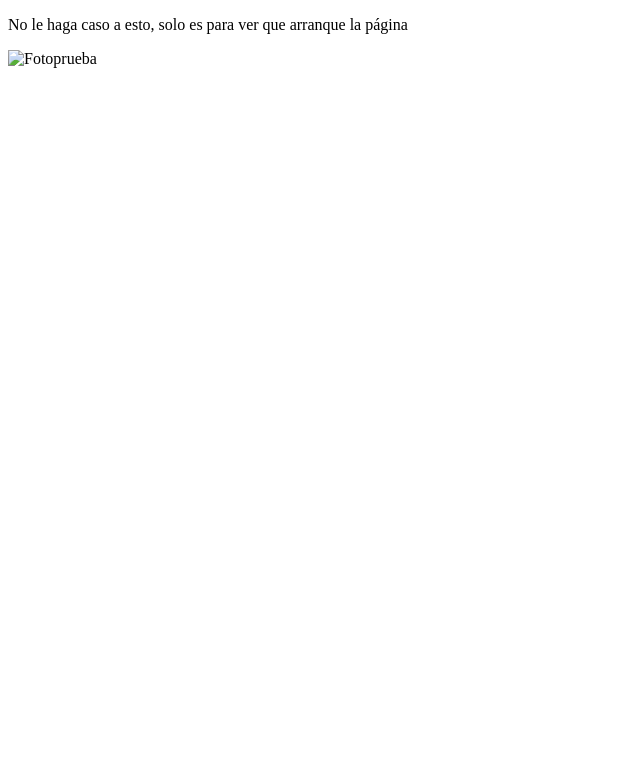
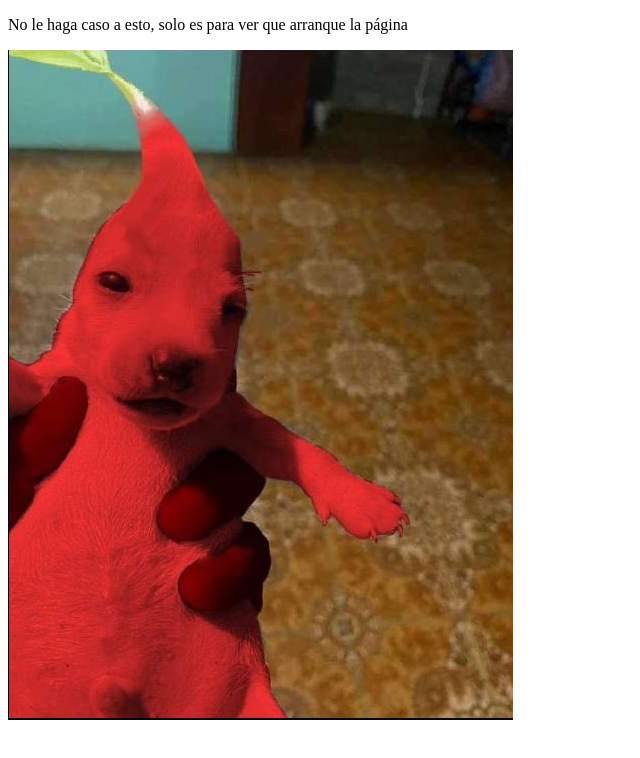
Before and after one commit to sssccv/Proyecto_E-Commerce_SSSR, a plain HTML site: page docs/index.html in a window 1280 px wide. Shown: the whole page, without its empty margins (0-640 px from the left). Drawn offline with Linux system fonts and the light colour scheme; the site is published under a folder, as on GitHub Pages, so addresses that start at the root find nothing.

Commit message:
carpetas2

```diff
--- a/docs/index.html
+++ b/docs/index.html
@@ -7,6 +7,6 @@
 </head>
 <body>
     <p>No le haga caso a esto, solo es para ver que arranque la página</p>
-    <img src="/fotos/Fotoprueba.png" alt="Fotoprueba">
+    <img src="./fotos/Fotoprueba.png" alt="Fotoprueba">
 </body>
 </html>
```
Also changed, not shown: docs/fotos/Fotoprueba.png (renamed from fotos/Fotoprueba.png).
